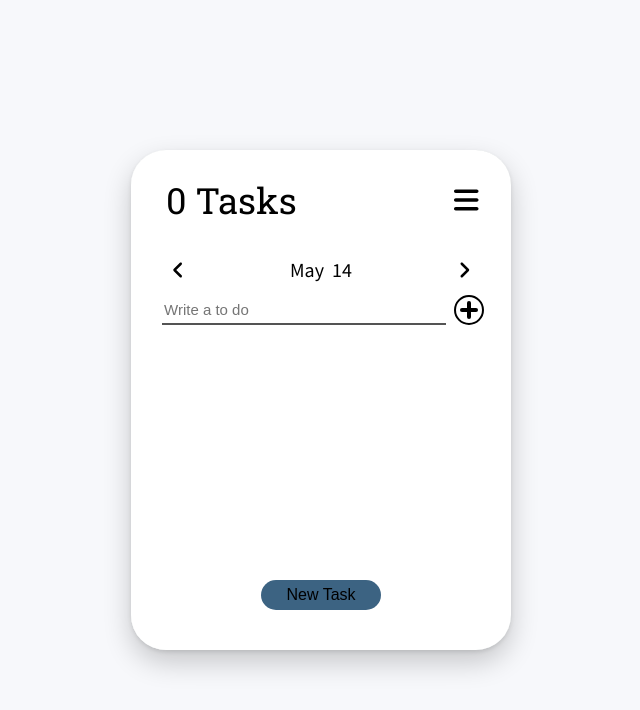
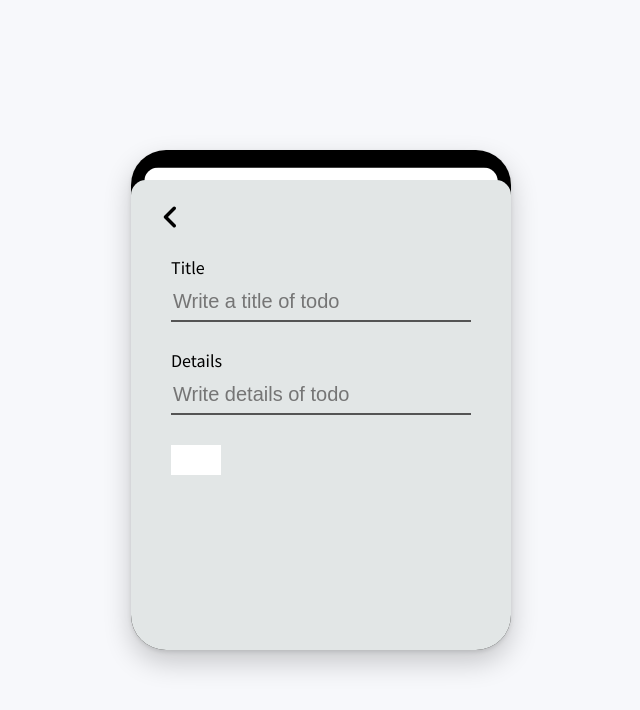
Before and after one commit to YuchanJung/todolist, a React (Create React App) app: page / in a window 1280 px wide. Both pictures are taken after a click on the button "New Task". Shown: the top 710 px of the page, without its empty margins (319-959 px from the left). Built offline with nearby package versions, Linux system fonts and the light colour scheme.

Commit message:
update createtodo page

```diff
--- a/src/Components/Create/CreateToDo.tsx
+++ b/src/Components/Create/CreateToDo.tsx
@@ -1,41 +1,182 @@
-import { motion, useAnimation } from "framer-motion";
-import { useEffect } from "react";
-import { useRecoilState } from "recoil";
+import { AnimatePresence, motion, Variants } from "framer-motion";
+import { useForm } from "react-hook-form";
+import { useRecoilState, useRecoilValue, useSetRecoilState } from "recoil";
 import styled from "styled-components";
-import { showingCreatePageState } from "../../atom";
+import { allToDosState, categoryState, dateState, IAllToDos, IToDo, returnDateKey, showingCreatePageState, TODOS_KEY } from "../../atom";
+import ArrowIcon from "../Icons/ArrowIcon";
+
+const PREV = "left";
 
 const Wrapper = styled(motion.div)`
   position: absolute;
+  top: 30px;
   width: 380px;
   min-width: 380px;
-  height: 500px;
-  border-radius: 35px;
+  height: 470px;
+  border-radius: 15px;
+  padding: 10px 25px;
   background-color: ${(props) => props.theme.background.createToDo};
-  transform-origin: bottom center;
 `;
+
+const Header = styled.header`
+  width: 100%;
+  height: 12%;
+  display: flex;
+  justify-content: space-between;
+  align-items: center;
+`;
+
+const PrevButton = styled.button`
+  width: 30px;
+  height: 30px;
+`;
+
+const Form = styled.form`
+  height: 280px;
+  display: flex;
+  flex-direction: column;
+  margin: 15px;
+`;
+
+const InputWrapper = styled.div`
+  display: flex;
+  flex-direction: column;
+  position: relative;
+  span {
+    position: absolute;
+    font-size: 16px;
+    bottom: 10px;
+    right: 3px;
+  }
+`;
+
+const Label = styled.label`
+  width: 100px;
+  font-size: 18px;
+  margin-bottom: 5px;
+`;
+
+const Input = styled.input`
+  height: 40px;
+  font-size: 20px;
+  background-color: transparent;
+  border-width: 0 0 2px;
+  border-color: ${(props) => props.theme.text.basic};
+  color: ${(props) => props.theme.text.basic};
+  margin-bottom: 30px;
+  :focus {
+    outline: none;
+  }
+`;
+
+const Button = styled.button`
+  width: 50px;
+  height: 30px;
+  background-color: white;
+`;
+
+const wrapperVariants: Variants = {
+  hidden: {
+    y: 470,
+  },
+  visible: {
+    y: 0,
+  },
+};
+
+interface IForm {
+  title: string;
+  details: string;
+}
 
 function CreateToDo() {
   const [showingCreatePage, setShowingCreatePage] = useRecoilState(
     showingCreatePageState
   );
-  const pageAnimation = useAnimation();
   const toggleClicked = () => {
     setShowingCreatePage((prev) => !prev);
   };
-  useEffect(() => {
-    if (showingCreatePage) {
-      pageAnimation.start({ scaleY: 1 });
-    } else {
-      pageAnimation.start({ scaleY: 0 });
-    }
-  }, [showingCreatePage]);
+  const {
+    register,
+    handleSubmit,
+    formState: { errors },
+    setValue,
+  } = useForm<IForm>();
+  const setAllToDos = useSetRecoilState(allToDosState);
+  const category = useRecoilValue(categoryState);
+  const date = useRecoilValue(dateState);
+  const dateKey = returnDateKey(date);
+  const onValid = ({ title, details }: IForm) => {
+    setAllToDos((prevAllToDos) => {
+      const oldToDos = prevAllToDos[dateKey].toDos;
+      const newToDos: IToDo[] = [
+        ...oldToDos,
+        {
+          task: {
+            title,
+            details,
+          },
+          id: Date.now(),
+          category,
+          checked: false,
+          date,
+        },
+      ];
+      const newAllToDos: IAllToDos = {
+        ...prevAllToDos,
+        [dateKey]: { toDos: newToDos },
+      };
+      localStorage.setItem(TODOS_KEY, JSON.stringify(newAllToDos));
+      return newAllToDos;
+    });
+    setValue("title", "");
+    setValue("details", "");
+    setShowingCreatePage((prev) => !prev);
+    // useRecoilState 사용 후 lacalStorage.setItem(TODOS_KEY, toDos); 하면 prev todos가 저장됨. why?
+  };
   return (
-    <Wrapper
-      initial={{ scaleY: 0 }}
-      animate={pageAnimation}
-      transition={{ type: "tween", duration: 0.2 }}
-      onClick={toggleClicked}
-    ></Wrapper>
+    <AnimatePresence>
+      {showingCreatePage && (
+        <Wrapper
+          variants={wrapperVariants}
+          initial="hidden"
+          animate="visible"
+          exit="hidden"
+          transition={{ type: "tween", duration: 0.3 }}
+        >
+          <Header>
+            <PrevButton onClick={toggleClicked}>
+              <ArrowIcon direction={PREV} className="backHome" />
+            </PrevButton>
+          </Header>
+          <Form onSubmit={handleSubmit(onValid)}>
+            <InputWrapper>
+              <Label>Title</Label>
+              <Input
+                {...register("title", {
+                  required: "Title is required",
+                  minLength: { value: 5, message: "title is too short" },
+                })}
+                placeholder="Write a title of todo"
+              />
+              <span>{errors.title?.message}</span>
+            </InputWrapper>
+            <InputWrapper>
+              <Label>Details</Label>
+              <Input
+                {...register("details", {
+                  required: "Details are required",
+                  minLength: { value: 10, message: "details are too short" },
+                })}
+                placeholder="Write details of todo"
+              />
+              <span>{errors.details?.message}</span>
+            </InputWrapper>
+            <Button />
+          </Form>
+        </Wrapper>
+      )}
+    </AnimatePresence>
   );
 }
 
--- a/src/Components/Frame.tsx
+++ b/src/Components/Frame.tsx
@@ -25,6 +25,7 @@ const MainBox = styled.div<{ isDark: boolean }>`
   height: 500px;
   border-radius: 35px;
   background-color: ${(props) => props.theme.background.home};
+  position: relative;
   overflow: hidden;
   ${(props) =>
     props.isDark
@@ -42,7 +43,7 @@ const Pages = styled(motion.div)`
   // Home + Setting
   width: 680px;
   height: 500px;
-  background-color: ${(props) => props.theme.background.setting};
+  background-color: black;
   display: flex;
 `;
 
@@ -69,10 +70,10 @@ function Frame() {
         >
           <Home />
           <Setting />
+          <CreateToDo />
           <Overlay />
         </Pages>
       </MainBox>
-      <CreateToDo />
     </Container>
   );
 }
--- a/src/Components/Home/CreateToDo.tsx
+++ /dev/null
@@ -1,139 +0,0 @@
-import { useForm } from "react-hook-form";
-import { useRecoilValue, useSetRecoilState } from "recoil";
-import styled from "styled-components";
-import {
-  allToDosState,
-  categoryState,
-  dateState,
-  IAllToDos,
-  IToDo,
-  returnDateKey,
-  TODOS_KEY,
-} from "../../atom";
-
-const Wrapper = styled.div`
-  width: 90%;
-  height: 50px;
-  position: relative;
-  span {
-    position: absolute;
-    font-size: 13px;
-    right: 45px;
-  }
-`;
-
-const Form = styled.form`
-  display: flex;
-  justify-content: space-between;
-  align-items: center;
-  margin: 5px 0px;
-`;
-
-const Input = styled.input`
-  width: 85%;
-  height: 30px;
-  font-size: 15px;
-  background-color: transparent;
-  border-width: 0 0 2px;
-  border-color: ${(props) => props.theme.text.basic};
-  margin: 0px 8px 0px 12px;
-  :focus {
-    outline: none;
-  }
-`;
-
-const Button = styled.button`
-  width: 30px;
-  height: 30px;
-  -webkit-border-radius: 15px;
-  -moz-border-radius: 15px;
-  border-radius: 15px;
-  border: 2px solid ${(props) => props.theme.text.basic};
-  background-color: transparent;
-  margin-right: 8px;
-
-  &:after {
-    width: 18px;
-    height: 4px;
-    left: 4px;
-    top: 11px;
-  }
-
-  &:before {
-    width: 4px;
-    height: 18px;
-    left: 11px;
-    top: 4px;
-  }
-  position: relative;
-
-  &:after,
-  &:before {
-    content: "";
-    position: absolute;
-    background: ${(props) => props.theme.text.basic};
-    -webkit-border-radius: 5px;
-    -moz-border-radius: 5px;
-    border-radius: 5px;
-  }
-`;
-
-interface IForm {
-  toDo: string;
-}
-
-function CreateToDo() {
-  const {
-    register,
-    handleSubmit,
-    formState: { errors },
-    setValue,
-  } = useForm<IForm>();
-  const setAllToDos = useSetRecoilState(allToDosState);
-  const category = useRecoilValue(categoryState);
-  const date = useRecoilValue(dateState);
-  const dateKey = returnDateKey(date);
-  const onValid = ({ toDo }: IForm) => {
-    setAllToDos((prevAllToDos) => {
-      const oldToDos = prevAllToDos[dateKey].toDos;
-      const newToDos: IToDo[] = [
-        ...oldToDos,
-        {
-          task: {
-            title: toDo,
-            details: toDo,
-          },
-          id: Date.now(),
-          category,
-          checked: false,
-          date,
-        },
-      ];
-      const newAllToDos: IAllToDos = {
-        ...prevAllToDos,
-        [dateKey]: { toDos: newToDos },
-      };
-      localStorage.setItem(TODOS_KEY, JSON.stringify(newAllToDos));
-      return newAllToDos;
-    });
-    setValue("toDo", "");
-    // useRecoilState 사용 후 lacalStorage.setItem(TODOS_KEY, toDos); 하면 prev todos가 저장됨. why?
-  };
-  return (
-    <Wrapper>
-      <Form onSubmit={handleSubmit(onValid)}>
-        <Input
-          {...register("toDo", {
-            required: "Contents are required",
-            minLength: { value: 5, message: "Contents are too short" },
-          })}
-          placeholder={`Write a ${category.toLowerCase()}`}
-        />
-        <Button />
-      </Form>
-      <span>{errors.toDo?.message}</span>
-    </Wrapper>
-  );
-}
-
-export default CreateToDo;
--- a/src/Components/Home/Home.tsx
+++ b/src/Components/Home/Home.tsx
@@ -14,7 +14,6 @@ import {
   TODOS_KEY,
 } from "../../atom";
 import BarsIcon from "../Icons/BarsIcon";
-import CreateToDo from "./CreateToDo";
 import SelectDate from "./SelectDate";
 import ToDoList from "./ToDoList";
 
@@ -25,22 +24,12 @@ const Wrapper = styled(motion.div)`
   background-color: ${(props) => props.theme.background.home};
 `;
 
-const wrapperVariants: Variants = {
-  animate: (showingBar: boolean) => ({
-    borderTopRightRadius: showingBar ? 0 : 35,
-    borderBottomRightRadius: showingBar ? 0 : 35,
-    transition: {
-      duration: 0.3,
-    },
-  }),
-};
-
 const Header = styled.header`
-  height: 20%;
+  height: 15%;
   display: flex;
   justify-content: space-between;
   align-items: center;
-  padding: 5px 20px;
+  margin: 10px 20px 5px 20px;
 `;
 
 const Title = styled.h1`
@@ -66,6 +55,8 @@ const Contents = styled.div`
   position: relative;
 `;
 
+const ContentsTitle = styled.div``;
+
 const CreateButton = styled(motion.button)`
   position: absolute;
   bottom: -30px;
@@ -75,6 +66,16 @@ const CreateButton = styled(motion.button)`
   background-color: ${(props) => props.theme.background.checkBox};
   font-size: 16px;
 `;
+
+const wrapperVariants: Variants = {
+  animate: (showingCreatePage: boolean) => ({
+    scale: showingCreatePage ? 0.93 : 1,
+    borderRadius: showingCreatePage ? 15 : 0,
+    transition: {
+      duration: 0.3,
+    },
+  }),
+};
 
 function updateAllToDos(savedAllToDos: string, dateKey: number) {
   const tempAllToDos: IAllToDos = { ...JSON.parse(savedAllToDos) };
@@ -92,10 +93,10 @@ function updateAllToDos(savedAllToDos: string, dateKey: number) {
 function Home() {
   const [allToDos, setAllToDos] = useRecoilState(allToDosState);
   const [isDark, setIsDark] = useRecoilState(isDarkState);
-  const setShowingCreatePage = useSetRecoilState(showingCreatePageState);
-  const [showingSettingPage, setShowingSettingPage] = useRecoilState(
-    showingSettingPageState
+  const [showingCreatePage, setShowingCreatePage] = useRecoilState(
+    showingCreatePageState
   );
+  const setShowingSettingPage = useSetRecoilState(showingSettingPageState);
   const date = useRecoilValue(dateState);
   const dateKey = returnDateKey(date);
   const toDosByDate = allToDos[dateKey];
@@ -117,8 +118,8 @@ function Home() {
   // const toDosByCat = useRecoilValue(toDosCatSelector);
   return (
     <Wrapper
-      custom={showingSettingPage}
       variants={wrapperVariants}
+      custom={showingCreatePage}
       animate="animate"
     >
       <Header>
@@ -130,7 +131,6 @@ function Home() {
       {/*<SelectCategory />*/}
       <Contents>
         <SelectDate />
-        <CreateToDo />
         {toDosByDate && <ToDoList />}
         <CreateButton onClick={toggleCreatePage}>New Task</CreateButton>
       </Contents>
--- a/src/Components/Home/ToDoList.tsx
+++ b/src/Components/Home/ToDoList.tsx
@@ -16,7 +16,7 @@ const Wrapper = styled(motion.div)`
   width: 100%;
   height: 240px;
   position: absolute;
-  top: 90px;
+  top: 60px;
 `;
 
 const ToDoBoard = styled.div`
--- a/src/theme.ts
+++ b/src/theme.ts
@@ -5,7 +5,7 @@ export const darkTheme: DefaultTheme = {
     basic: "#191919",
     home: "rgb(32, 32, 32)",
     setting: "rgb(39, 39, 39)",
-    createToDo: "black",
+    createToDo: "rgb(39, 39, 39)",
     toDoWhileDragging: "rgb(75, 75, 75)",
     checkBox: "#9aacb6", // #A6B8C4 or #9aacb6
     ellpsisContents: "rgb(45, 45, 45)",
@@ -24,7 +24,7 @@ export const lightTheme: DefaultTheme = {
     basic: "#F7F8FB",
     home: "white",
     setting: "rgb(226, 230, 230)",
-    createToDo: "whitesomke",
+    createToDo: "rgb(226, 230, 230)",
     toDoWhileDragging: "rgb(242, 242, 240)",
     checkBox: "#3c6382",
     ellpsisContents: "white",
```
